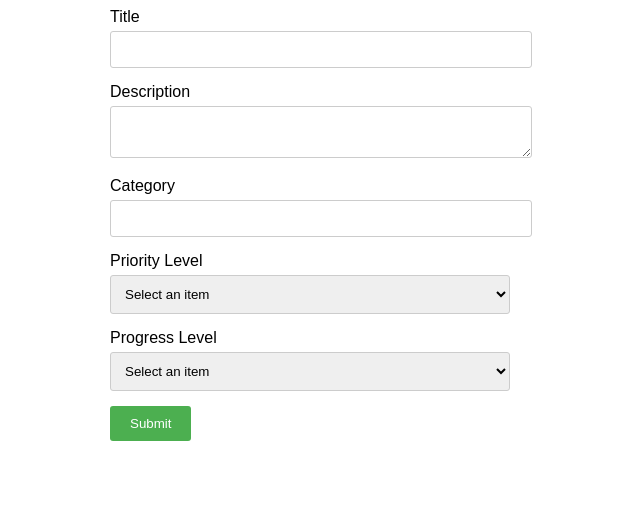
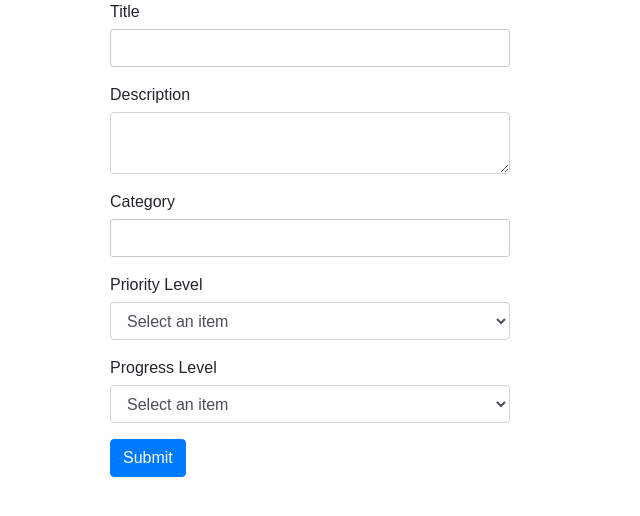
Before and after one commit to esraaAmr/RoboGarden-Projects, a plain HTML site: page Task_Manager/form.html in a window 1280 px wide. Shown: the whole page, without its empty margins (330-970 px from the left). Drawn offline with nearby package versions, Linux system fonts and the light colour scheme.

Commit message:
bootstrap project3

```diff
--- a/Task_Manager/form.html
+++ b/Task_Manager/form.html
@@ -3,6 +3,7 @@
 <head>
     <meta charset="UTF-8">
     <meta name="viewport" content="width=device-width, initial-scale=1.0">
+    <link rel="stylesheet" href="https://maxcdn.bootstrapcdn.com/bootstrap/4.3.1/css/bootstrap.min.css">
     <title>Add New Task</title>
     <style>
         body {
@@ -42,37 +43,37 @@
 </head>
 <body>
     <form action="tasks.html" method="GET">
-        <div>
+        <div class="form-group">
             <label for="title">Title</label>
-            <input type="text" id="title" name="title" required>
+            <input type="text" class="form-control" id="title" name="title" required>
         </div>
-        <div>
+        <div class="form-group">
             <label for="description">Description</label>
-            <textarea id="description" name="description" rows="2" required></textarea>
+            <textarea id="description" name="description" rows="2" class="form-control" required></textarea>
         </div>
-        <div>
+        <div class="form-group">
             <label for="category">Category</label>
-            <input type="text" id="category" name="category" required>
+            <input type="text" class="form-control" id="category" name="category" required>
         </div>
-        <div>
+        <div class="form-group">
             <label for="priority">Priority Level</label>
-            <select id="priority" name="priority">
+            <select id="priority" name="priority" class="form-control">
                 <option value="">Select an item</option>
                 <option value="high">High</option>
                 <option value="medium">Medium</option>
                 <option value="low">Low</option>
             </select>
         </div>
-        <div>
+        <div class="form-group">
             <label for="progress">Progress Level</label>
-            <select id="progress" name="progress">
+            <select id="progress" name="progress" class="form-control">
                 <option value="">Select an item</option>
                 <option value="not_started">Not Started</option>
                 <option value="in_progress">In Progress</option>
                 <option value="completed">Completed</option>
             </select>
         </div>
-        <button type="submit">Submit</button>
+        <button type="submit" class="btn btn-primary">Submit</button>
     </form>
 </body>
 </html>
```
Also changed, not shown: Task_Manager/tasks.html (+2 -1 lines).
